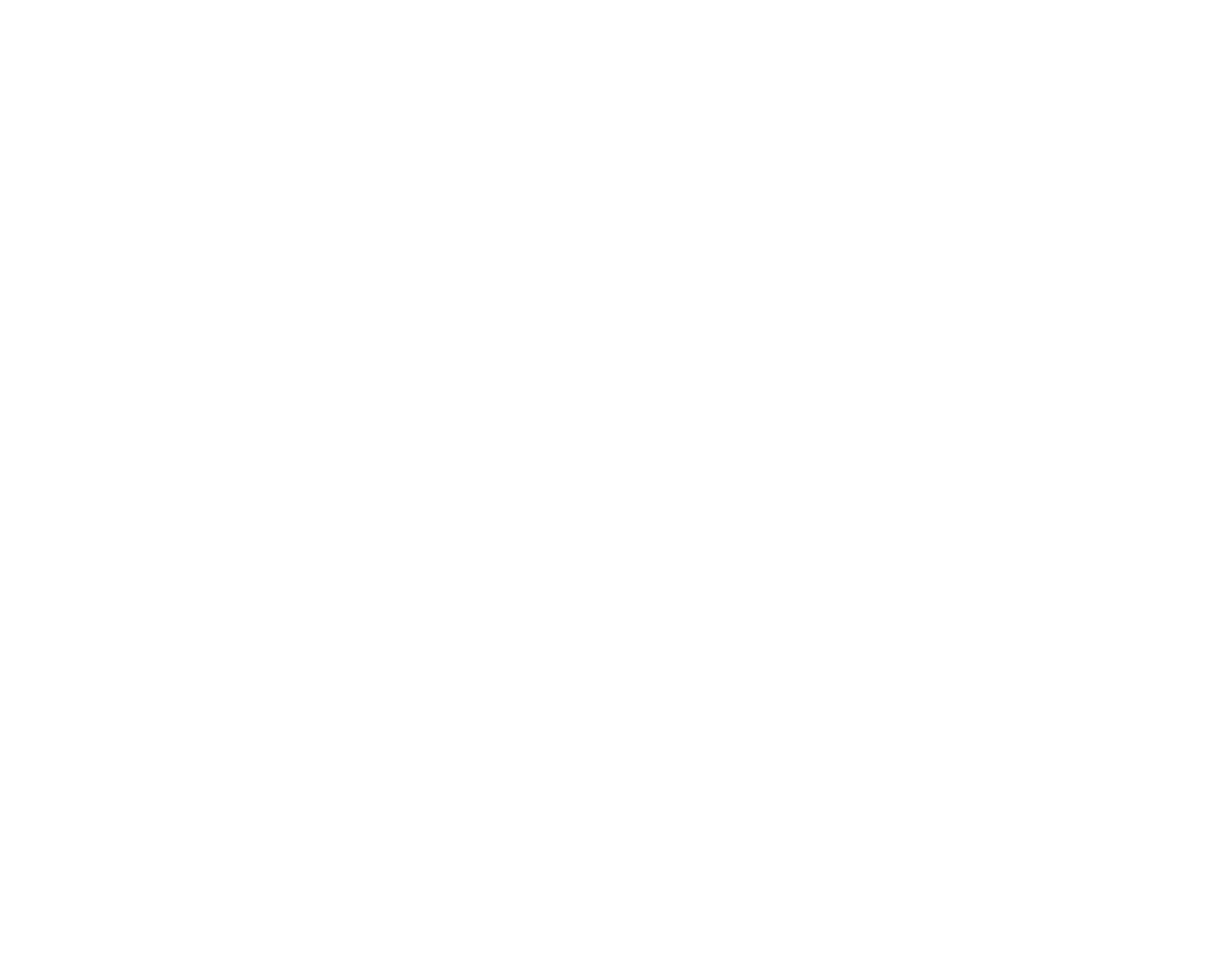
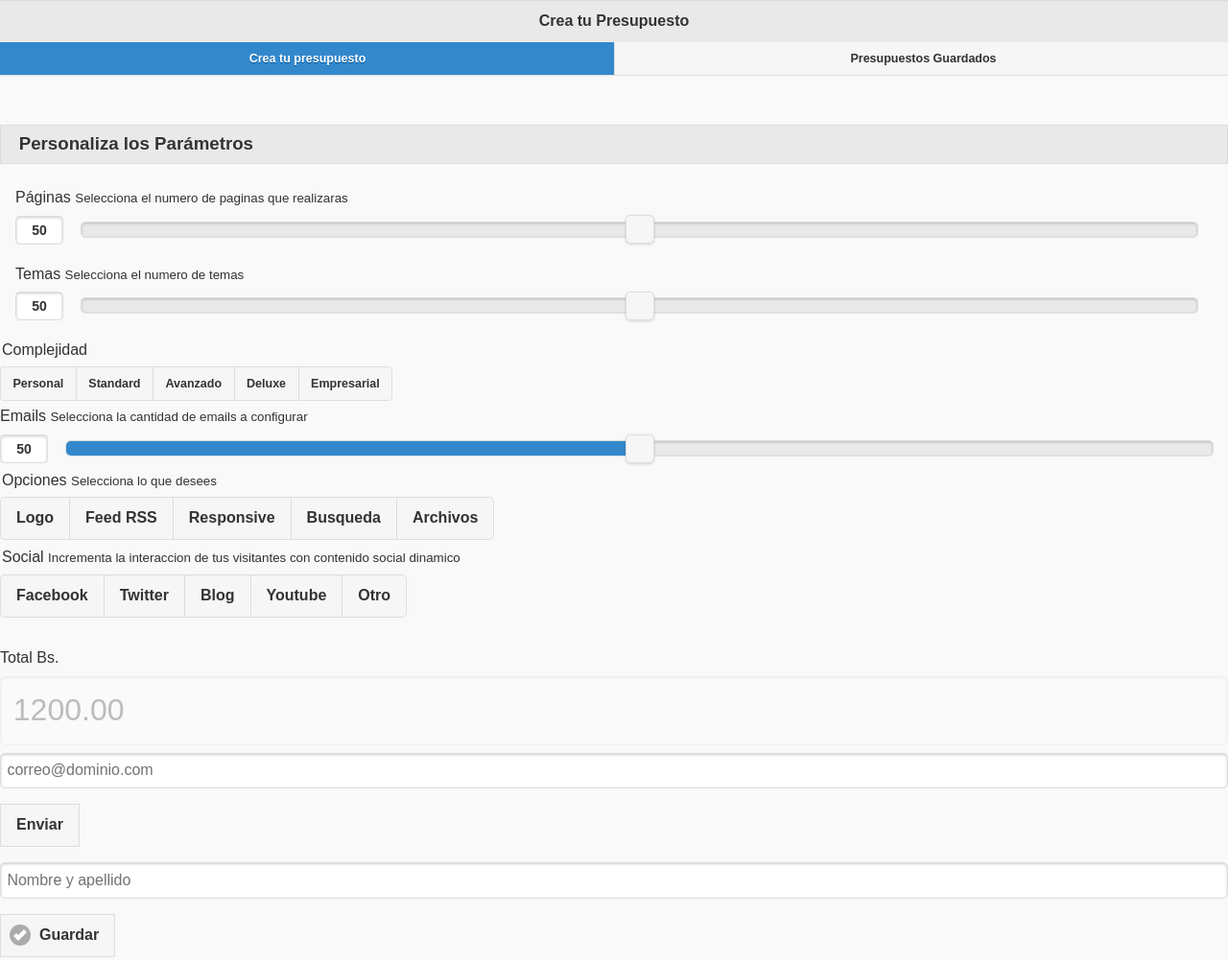
Before and after one commit to ignaciototum/trabajo, a plain HTML site: page index.html in a window 1280 px wide. Shown: the whole page at 96% size. Before the commit the page ends 800 px from the top, so only its background shows below. Drawn offline with Linux system fonts and the light colour scheme.

Commit message:
Interfaz finalizada

```diff
--- /dev/null
+++ b/componentes/inicio.html
@@ -0,0 +1,94 @@
+
+
+    	<div data-role="header">
+    	   <h1>Crea tu Presupuesto</h1>
+           <div class="navegacion"></div>
+         </div>
+
+         <div role="main" class="ui-content"></div>
+         <form>
+            <h3 class="ui-bar ui-bar-a">Personaliza los Parámetros</h3>
+            <div class="ui-body">
+              <label for="paginas">Páginas <small>Selecciona el numero de paginas que realizaras</small></label>
+              <input type="range"  name="paginas" id="paginas" min="0" max="100" value="50" value="1">
+            </div>
+
+            <div class="ui-body">
+              <label for="temas">Temas <small>Selecciona el numero de temas</small></label>
+              <input type="range"  name="paginas" id="paginas" min="0" max="100" value="50" value="1">
+            </div>
+
+
+            <fieldset data-mini="true" data-role="controlgroup" data-type="horizontal">
+               <legend>Complejidad <smaill id="complejidad-descripcion"></legend>
+
+               <input name="complejidad" id="c-personal" type="radio" data-descripcion="Descripcion-1">
+               <label for="c-personal">Personal</label>
+
+               <input name="complejidad" id="c-standard" type="radio" data-descripcion="Descripcion-2">
+               <label for="c-standard">Standard</label>
+
+               <input name="complejidad" id="c-avanzado" type="radio" data-descripcion="Descripcion-3">
+               <label for="c-avanzado">Avanzado</label>
+
+               <input name="complejidad" id="c-deluxe" type="radio" data-descripcion="Descripcion-4">
+               <label for="c-deluxe">Deluxe</label>
+
+               <input name="complejidad" id="c-empresarial" type="radio" data-descripcion="Descripcion-5">
+               <label for="c-empresarial">Empresarial</label>
+
+             </fieldset>
+               <label for="emails">Emails <small>Selecciona la cantidad de emails a configurar</small></label>
+               <input name="emails" id="emails" data-highlight="true" min="0" max="100" value="50" type="range">
+
+               <fieldset data-role="controlgroup" data-type="horizontal">
+                 <legend>Opciones <small> Selecciona lo que desees</small></legend>
+                 <input value="logo" name="opciones" id="o-logo" type="checkbox">
+                 <label for="o-logo">Logo</label>
+
+                 <input value="feed" name="opciones" id="o-feed" type="checkbox">
+                 <label for="o-feed">Feed RSS</label>
+
+                 <input value="resp" name="opciones" id="o-resp" type="checkbox">
+                 <label for="o-resp">Responsive</label>
+
+                 <input value="busqueda" name="opciones" id="o-busqueda" type="checkbox">
+                 <label for="o-busqueda">Busqueda</label>
+
+                 <input value="archivos" name="opciones" id="o-archivos" type="checkbox">
+                 <label for="o-archivos">Archivos</label>
+
+               </fieldset>
+
+               <fieldset data-role="controlgroup" data-type="horizontal">
+                 <legend>Social <small> Incrementa la interaccion de tus visitantes con contenido social dinamico</small></legend>
+                 <input value="facebook" name="social" id="s-facebook" type="checkbox">
+                 <label for="s-facebook">Facebook</label>
+
+                 <input value="twitter" name="social" id="s-twitter" type="checkbox">
+                 <label for="s-twitter">Twitter</label>
+
+                 <input value="blog" name="social" id="s-blog" type="checkbox">
+                 <label for="s-blog">Blog</label>
+
+                 <input value="youtube" name="social" id="s-youtube" type="checkbox">
+                 <label for="s-youtube">Youtube</label>
+
+                 <input value="otro" name="social" id="s-otro" type="checkbox">
+                 <label for="s-otro">Otro</label>
+
+               </fieldset>
+
+               <div style="margin-top: 2em"
+                  <label for="total">Total Bs.</label>
+                  <input class="text-total "name="total" id="total" value="1200.00" type="text" disabled="disabled">
+                </div>
+
+                 <input data-clear-btn="false" name="envio-email" id="envio-email." value="" type="email" placeholder="correo@dominio.com">
+
+                 <a href="#" class="ui-btn ui-btn-inline ui-icon-mail ui-btn-icon">Enviar</a>
+
+                 <input type="text" data-clear-btn="true" name="guardar" id="guardar" placeholder="Nombre y apellido" required="required">
+
+                 <a href="#" class="ui-btn ui-btn-inline ui-icon-check ui-btn-icon-left">Guardar</a>
+         </form>
--- /dev/null
+++ b/componentes/menu.html
@@ -0,0 +1,7 @@
+
+    	   <div data-role="navbar">
+    	      <ul>
+    	         <li><a href="#inicio" class="ui-btn-active">Crea tu presupuesto</a></li>
+    	         <li><a href="#presupuestos">Presupuestos Guardados</a></li>
+              </ul>
+            </div>
--- /dev/null
+++ b/componentes/presupuestos.html
@@ -0,0 +1,24 @@
+
+
+    	<div data-role="header">
+    	   <h1>Presupuestos Guardados</h1>
+    	   <div data-role="navbar">
+    	      <ul>
+    	         <li><a href="#inicio" >Crea tu presupuesto</a></li>
+    	         <li><a href="#presupuestos" class="ui-btn-active">Presupuestos Guardados</a></li>
+              </ul>
+            </div>
+         </div>
+
+    	<div role="main" class="ui-content">
+    		<ul data-role="listview" data-autodividers="true" data-filter="true" data-inset="true">
+                <li><a href="index.html">Adam Kinkaid</a></li>
+                <li><a href="index.html">Alex Wickerham</a></li>
+                <li><a href="index.html">Avery Johnson</a></li>
+                <li><a href="index.html">Bob Cabot</a></li>
+                <li><a href="index.html">Caleb Booth</a></li>
+                <li><a href="index.html">Christopher Adams</a></li>
+                <li><a href="index.html">Culver James</a></li>
+            </ul>
+
+    	</div>
--- a/index.html
+++ b/index.html
@@ -5,8 +5,22 @@
     <title>Calculadora</title>
 
     <meta name="viewport" content="width=device-width,initial-scale=1"/>
+    <link rel="stylesheet" href="jquery/jquery.mobile.structure-1.4.5.min.css"/>
+    <link rel="stylesheet" href="jquery/jquery.mobile-1.4.5.min.css"/>
+    <link rel="stylesheet" href="css/style.css"/>
+
 </head>
 <body>
+    <div id="inicio" data-role="page">
+
+    </div>
+
+    <div id="presupuestos" data-role="page">
+    </div>
+
+    <script src="jquery/jquery-2.2.4.min.js"></script>
+    <script src="jquery/jquery.mobile-1.4.5.min.js"></script>
+    <script src="js/script.js"></script>
 
 </body>
 </html>
--- a/js/script.js
+++ b/js/script.js
@@ -0,0 +1,58 @@
+var App = function() {
+	var inicio = '#inicio';
+	var presupuestos = '#presupuestos';
+	var navegacion = '.navegacion';
+
+	var comp_inicio = 'componentes/inicio.html';
+	var comp_presupuestos = 'componentes/presupuestos.html';
+	var comp_menu = 'componentes/menu.html';
+
+	var initComponente = function(selector, componente, callback) {
+		$(selector).load(componente, callback);
+	};
+	var refresh = function() {
+		$('[data-role="page"]').trigger('create');
+	};
+
+	this.refreshnavegacion = function() {
+		var pagina = $(':mobile-pagecontainer').pagecontainer('getActivePage').attr('id');
+		$('[data-role="navbar"] a').removeclass('ui-btn-active');
+		$('a[href="#' + pagina + '"]').addclass('ui-btn-active');
+	};
+
+	this.init = function() {
+		initComponente(inicio, comp_inicio, function() {
+			initComponente(navegacion, comp_menu, function() {
+				refresh();
+			});
+		});
+		initComponente(presupuestos, comp_presupuestos, function() {
+			initComponente(navegacion, comp_menu, function() {
+				refresh();
+			});
+		});
+	};
+};
+
+$(document).on('pagebeforeshow',function() {
+	var app = new App();
+	app.init();
+});
+/*
+
+   $('#inicio').load('componentes/inicio.html', function() {
+
+       $('.navegacion').load('componentes/menu.html',function() {
+   	      $('[data-role="page"]').trigger('create') ;
+   	});
+    });
+
+   $('#presupuestos').load('componentes/presupuestos.html', function() {
+
+       $('.navegacion').load('componentes/menu.html',function() {
+    	   $('[data-role="page"]').trigger('create')
+
+   });
+   });
+});
+*/
```
